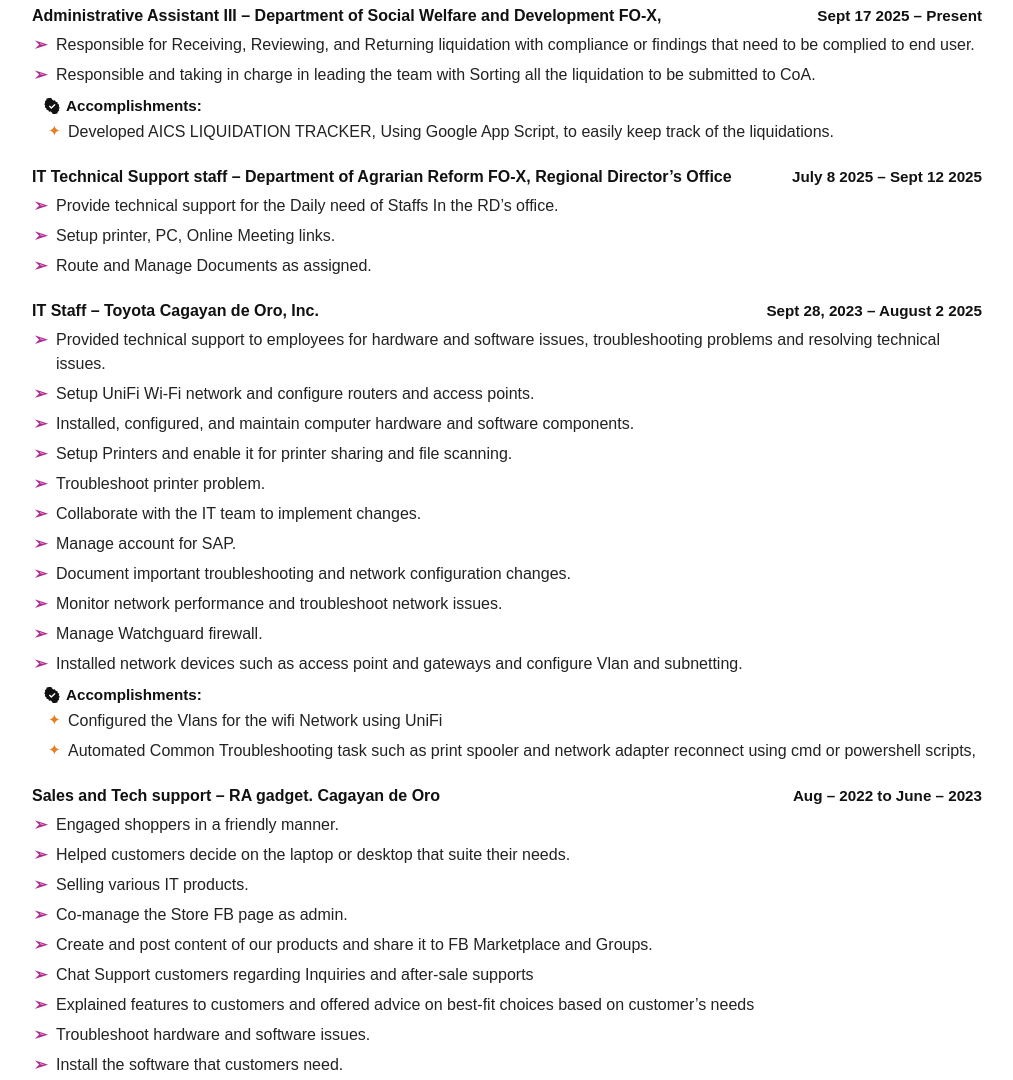
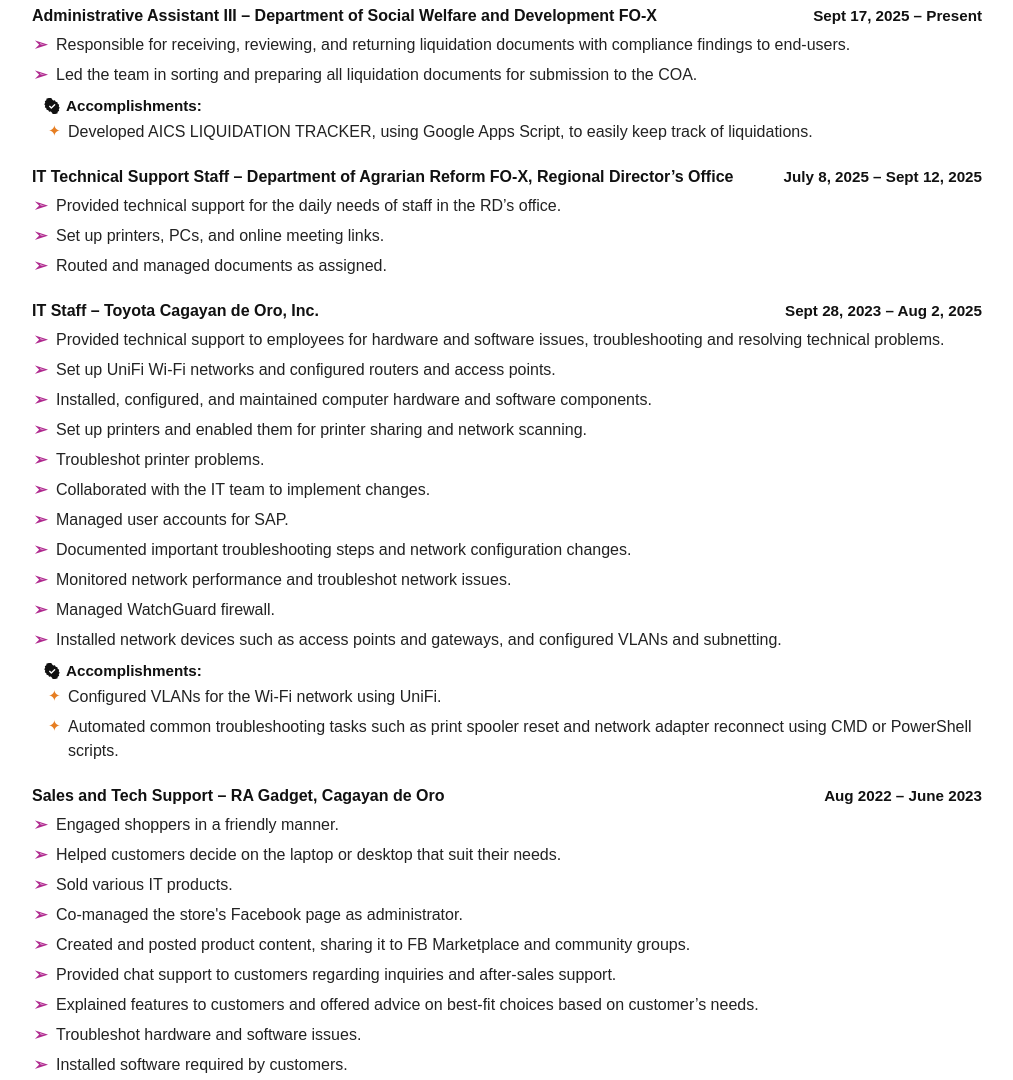
Before and after one commit to reybars/portfolio, a plain HTML site: page index.html in a window 1280 px wide. Shown: the part 1116-2196 px from the top of the page, without its empty margins (133-1146 px from the left). Drawn offline with Linux system fonts and the light colour scheme.

Commit message:
typo suggestions

```diff
--- a/index.html
+++ b/index.html
@@ -22,7 +22,8 @@
             </div>
             <div class="contact-content">
                 <img class="contact-logo" src="./linkedin-logo.svg" alt="linkedin icon">
-                <span><a href="" target="_blank" rel="noopener noreferrer">&nbsp;Linkedin</a></span>
+                <span><a href="https://www.linkedin.com/in/reymart-bara-334305220/" target="_blank"
+                        rel="noopener noreferrer">&nbsp;LinkedIn</a></span>
             </div>
             <div class="contact-content">
                 <img class="contact-logo" src="./email-svgrepo.svg" alt="email icon">
@@ -79,9 +80,7 @@
                 <li>Remote support tools</li>
                 <li>System monitoring</li>
                 <li>Canva</li>
-                <li>Capcut</li>
-
-
+                <li>CapCut</li>
             </ul>
         </div>
         <div class="skill-category">
@@ -123,14 +122,13 @@
     <div class="experience-container">
         <div class="experience-item">
             <div class="exp-header">
-                <h4>Administrative Assistant III &ndash; Department of Social Welfare and Development FO-X,</h4>
-                <span class="exp-date">Sept 17 2025 &ndash; Present</span>
+                <h4>Administrative Assistant III &ndash; Department of Social Welfare and Development FO-X</h4>
+                <span class="exp-date">Sept 17, 2025 &ndash; Present</span>
             </div>
             <ul class="exp-duties">
-                <li>Responsible for Receiving, Reviewing, and Returning liquidation with compliance or findings that
-                    need to be complied to end user.</li>
-                <li>Responsible and taking in charge in leading the team with Sorting all the liquidation to be
-                    submitted to CoA.</li>
+                <li>Responsible for receiving, reviewing, and returning liquidation documents with compliance findings
+                    to end-users.</li>
+                <li>Led the team in sorting and preparing all liquidation documents for submission to the COA.</li>
             </ul>
             <div class="exp-accomplishments">
                 <div class="accomplishment-header">
@@ -145,7 +143,7 @@
                     <h5>Accomplishments:</h5>
                 </div>
                 <ul class="exp-accomplishments-list">
-                    <li>Developed AICS LIQUIDATION TRACKER, Using Google App Script, to easily keep track of the
+                    <li>Developed AICS LIQUIDATION TRACKER, using Google Apps Script, to easily keep track of
                         liquidations.</li>
                 </ul>
             </div>
@@ -153,36 +151,37 @@
 
         <div class="experience-item">
             <div class="exp-header">
-                <h4>IT Technical Support staff &ndash; Department of Agrarian Reform FO-X, Regional Director&rsquo;s
+                <h4>IT Technical Support Staff &ndash; Department of Agrarian Reform FO-X, Regional Director&rsquo;s
                     Office
                 </h4>
-                <span class="exp-date">July 8 2025 &ndash; Sept 12 2025</span>
+                <span class="exp-date">July 8, 2025 &ndash; Sept 12, 2025</span>
             </div>
             <ul class="exp-duties">
-                <li>Provide technical support for the Daily need of Staffs In the RD&rsquo;s office.</li>
-                <li>Setup printer, PC, Online Meeting links.</li>
-                <li>Route and Manage Documents as assigned.</li>
+                <li>Provided technical support for the daily needs of staff in the RD&rsquo;s office.</li>
+                <li>Set up printers, PCs, and online meeting links.</li>
+                <li>Routed and managed documents as assigned.</li>
             </ul>
         </div>
 
         <div class="experience-item">
             <div class="exp-header">
                 <h4>IT Staff &ndash; Toyota Cagayan de Oro, Inc.</h4>
-                <span class="exp-date">Sept 28, 2023 &ndash; August 2 2025</span>
+                <span class="exp-date">Sept 28, 2023 &ndash; Aug 2, 2025</span>
             </div>
             <ul class="exp-duties">
-                <li>Provided technical support to employees for hardware and software issues, troubleshooting problems
-                    and resolving technical issues.</li>
-                <li>Setup UniFi Wi-Fi network and configure routers and access points.</li>
-                <li>Installed, configured, and maintain computer hardware and software components.</li>
-                <li>Setup Printers and enable it for printer sharing and file scanning.</li>
-                <li>Troubleshoot printer problem.</li>
-                <li>Collaborate with the IT team to implement changes.</li>
-                <li>Manage account for SAP.</li>
-                <li>Document important troubleshooting and network configuration changes.</li>
-                <li>Monitor network performance and troubleshoot network issues.</li>
-                <li>Manage Watchguard firewall.</li>
-                <li>Installed network devices such as access point and gateways and configure Vlan and subnetting.</li>
+                <li>Provided technical support to employees for hardware and software issues, troubleshooting and
+                    resolving technical problems.</li>
+                <li>Set up UniFi Wi-Fi networks and configured routers and access points.</li>
+                <li>Installed, configured, and maintained computer hardware and software components.</li>
+                <li>Set up printers and enabled them for printer sharing and network scanning.</li>
+                <li>Troubleshot printer problems.</li>
+                <li>Collaborated with the IT team to implement changes.</li>
+                <li>Managed user accounts for SAP.</li>
+                <li>Documented important troubleshooting steps and network configuration changes.</li>
+                <li>Monitored network performance and troubleshot network issues.</li>
+                <li>Managed WatchGuard firewall.</li>
+                <li>Installed network devices such as access points and gateways, and configured VLANs and subnetting.
+                </li>
             </ul>
             <div class="exp-accomplishments">
                 <div class="accomplishment-header">
@@ -197,29 +196,30 @@
                     <h5>Accomplishments:</h5>
                 </div>
                 <ul class="exp-accomplishments-list">
-                    <li>Configured the Vlans for the wifi Network using UniFi</li>
-                    <li>Automated Common Troubleshooting task such as print spooler and network adapter reconnect using
-                        cmd or powershell scripts,</li>
+                    <li>Configured VLANs for the Wi-Fi network using UniFi.</li>
+                    <li>Automated common troubleshooting tasks such as print spooler reset and network adapter reconnect
+                        using
+                        CMD or PowerShell scripts.</li>
                 </ul>
             </div>
         </div>
 
         <div class="experience-item">
             <div class="exp-header">
-                <h4>Sales and Tech support &ndash; RA gadget. Cagayan de Oro</h4>
-                <span class="exp-date">Aug &ndash; 2022 to June &ndash; 2023</span>
+                <h4>Sales and Tech Support &ndash; RA Gadget, Cagayan de Oro</h4>
+                <span class="exp-date">Aug 2022 &ndash; June 2023</span>
             </div>
             <ul class="exp-duties">
                 <li>Engaged shoppers in a friendly manner.</li>
-                <li>Helped customers decide on the laptop or desktop that suite their needs.</li>
-                <li>Selling various IT products.</li>
-                <li>Co-manage the Store FB page as admin.</li>
-                <li>Create and post content of our products and share it to FB Marketplace and Groups.</li>
-                <li>Chat Support customers regarding Inquiries and after-sale supports</li>
+                <li>Helped customers decide on the laptop or desktop that suit their needs.</li>
+                <li>Sold various IT products.</li>
+                <li>Co-managed the store's Facebook page as administrator.</li>
+                <li>Created and posted product content, sharing it to FB Marketplace and community groups.</li>
+                <li>Provided chat support to customers regarding inquiries and after-sales support.</li>
                 <li>Explained features to customers and offered advice on best-fit choices based on customer&rsquo;s
-                    needs</li>
-                <li>Troubleshoot hardware and software issues.</li>
-                <li>Install the software that customers need.</li>
+                    needs.</li>
+                <li>Troubleshot hardware and software issues.</li>
+                <li>Installed software required by customers.</li>
             </ul>
         </div>
     </div>
@@ -234,11 +234,10 @@
     </div>
     <div class="projects-container">
         <div class="project-item">
-            <h4>AICS VOUCHER TRACKER FOR LIQUIDATION UNIT:</h4>
-            <p>A Google App Script Website that is connected to Google
-                Sheet where user can input new data, Return compliance
-                and changed status of compliance to
-                Complied if already complied by the AICS end-user team.</p>
+            <h4>AICS VOUCHER TRACKER FOR LIQUIDATION UNIT</h4>
+            <p>A Google Apps Script web application connected to Google
+                Sheets where users can input new data, process returned
+                compliance, and update status to &ldquo;Complied&rdquo; once addressed by the AICS end-user team.</p>
         </div>
         <div class="project-item project-img-item">
             <a href="./Screenshot 2026-11-01 181107.png" target="_blank" title="View full screenshot">
@@ -260,7 +259,8 @@
                     <img src="./github-logo.svg" alt="GitHub icon">
                     <span>GitHub</span>
                 </a>
-                <a href="" target="_blank" rel="noopener noreferrer">
+                    <a href="https://www.linkedin.com/in/reymart-bara-334305220/" target="_blank"
+                        rel="noopener noreferrer">
                         <img src="./linkedin-logo.svg" alt="LinkedIn icon">
                         <span>LinkedIn</span>
                     </a>
```
Lines whose indentation alone changed are shown as unchanged.
